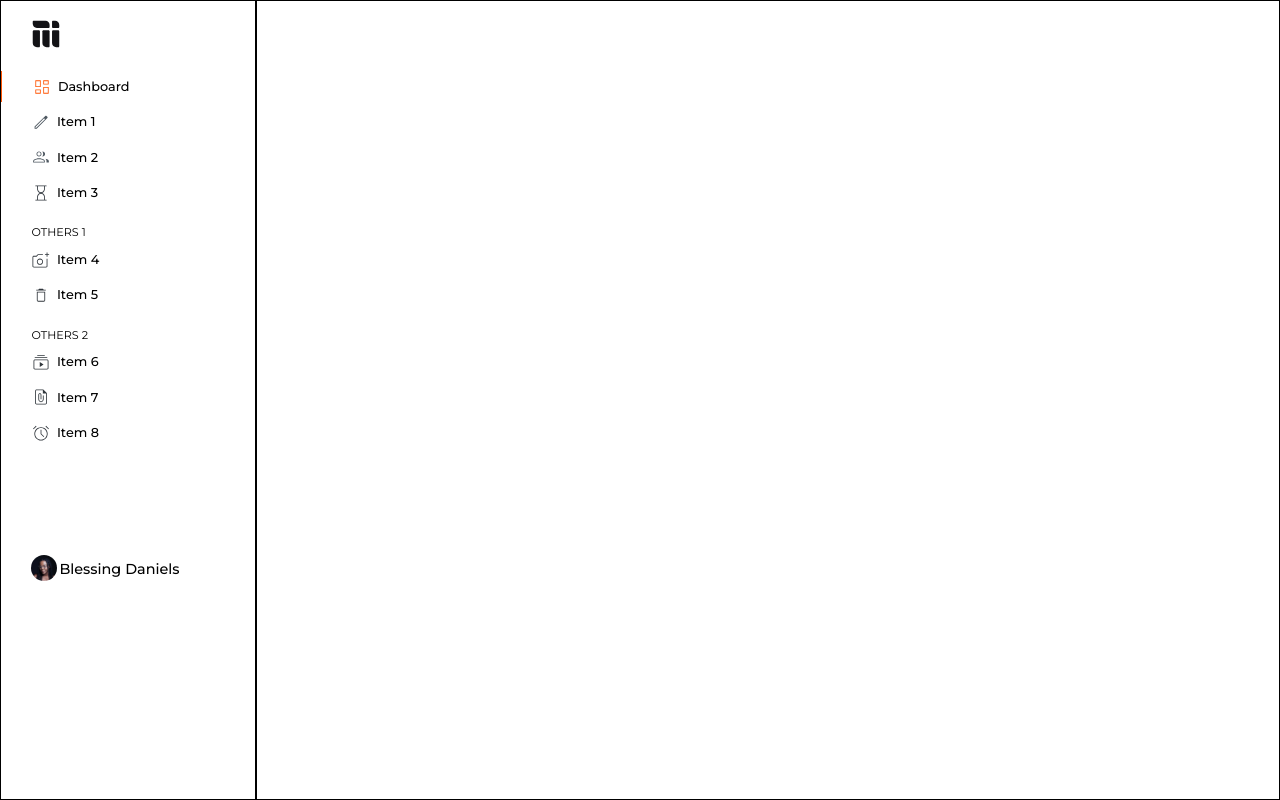
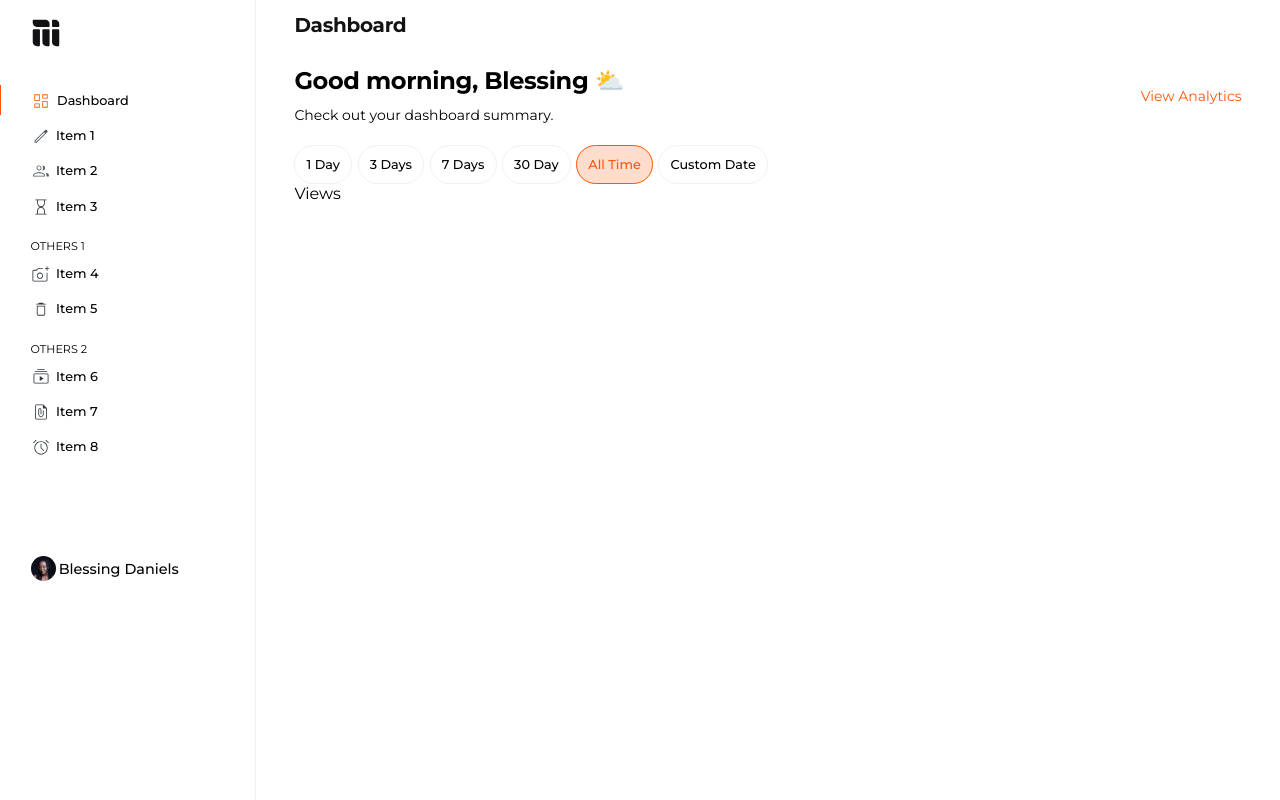
Before and after one commit to tunny17/main-stack, a React (Vite) app: page / in a window 1280 px wide. Built offline with nearby package versions, Linux system fonts and the light colour scheme.

Commit message:
- Completion of the body headers - Addition of Views component

```diff
--- a/src/App.css
+++ b/src/App.css
@@ -7,19 +7,18 @@
 .navbar {
     width: 20%;
     height: 100vh;
-    border: 1px solid #000;
+    border-right: 1px solid #EFF1F6;
 
     display: flex;
     flex-direction: column;
     justify-content: space-between;
 }
 .logo-container {
-    height: 1%;
+    height: 10%;
     padding: 5% 10%;
 }
 .navigation {
     height: 60%;
-    margin-top: 10%;
 }
 .user {
     height: 30%;
@@ -138,15 +137,72 @@
 
 
 
-
-
-
-
+/* --- the body section */
 
 
 .body {
     width: 80%;
     height: 100vh;
-    border: 1px solid #000;
-    padding: 1%;
+    padding: 1% 3%;
 }
+.body header {
+    font-size: 20px;
+    line-height: 24px;
+    letter-spacing: -0.015em;
+    color: #131316;
+    margin-bottom: 3%;
+    font-weight: 700;
+}
+.body .heading-info {
+    width: 100%;
+    display: flex;
+    align-items: center;
+    justify-content: space-between;
+}
+.heading-info .info h4 {
+    font-size: 24px;
+    line-height: 32px;
+    display: flex;
+    align-items: center;
+    letter-spacing: -0.015em;
+}
+.heading-info .info p {
+    font-size: 14px;
+    line-height: 22px;
+    font-weight: 400;
+    margin-top: 2%;
+}
+.analytics {
+    font-size: 14px;
+    line-height: 22px;
+    display: flex;
+    align-items: center;
+    color: #FF5403;
+    font-weight: 400;
+}
+
+.days {
+    width: 50%;
+    display: flex;
+    justify-content: space-between;
+    margin-top: 2%;
+}
+.day {
+    font-size: 0.8rem;
+    font-weight: 500;
+    padding: 0.7rem;
+    border: 1px solid #EFF1F6;
+    border-radius: 100px;
+    cursor: pointer;
+    transition: all 0.5s ease;
+}
+.day:hover {
+    color: #FF5403;
+    border: 1px solid #FF5403;
+    transition: all 0.5s ease;
+}
+.active-day {
+    color: #FF5403;
+    background: #FFDDCD;
+    border: 1px solid #FF5403;
+}
--- a/src/App.jsx
+++ b/src/App.jsx
@@ -1,6 +1,7 @@
 import React from 'react';
 import './App.css';
 import { Logo } from './assets';
+import Views from './components/Views';
 
 const App = () => {
   return (
@@ -34,7 +35,27 @@ const App = () => {
           <p>Blessing Daniels</p>
         </div>
       </div>
-      <div className="body"></div>
+      <div className="body">
+        <div className="body-heading">
+          <header>Dashboard</header>
+          <div className="heading-info">
+            <div className="info">
+              <h4>Good morning, Blessing ⛅️</h4>
+              <p>Check out your dashboard summary.</p>
+            </div>
+            <p className='analytics'>View Analytics</p>
+          </div>
+          <div className="days">
+            <p className='day'>1 Day</p>
+            <p className='day'>3 Days</p>
+            <p className='day'>7 Days</p>
+            <p className='day'>30 Day</p>
+            <p className='day active-day'>All Time</p>
+            <p className='day'>Custom Date</p>
+          </div>
+        </div>
+        <Views />
+      </div>
     </div>
   )
 }
--- a/src/components/Views.jsx
+++ b/src/components/Views.jsx
@@ -0,0 +1,9 @@
+import React from 'react'
+
+const Views = () => {
+  return (
+    <div>Views</div>
+  )
+}
+
+export default Views
```
Also changed, not shown: src/components/Locations.jsx (+9 -0 lines), src/components/Source.jsx (+9 -0 lines).
